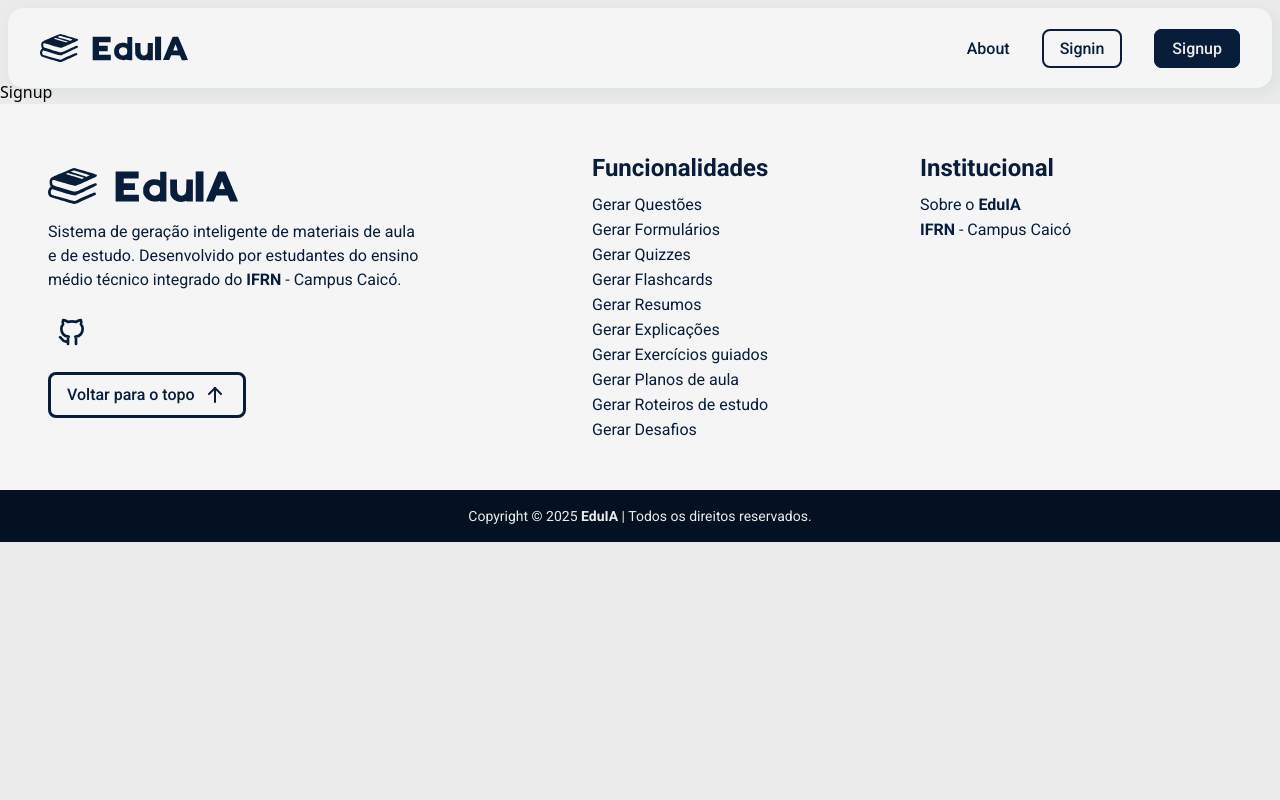
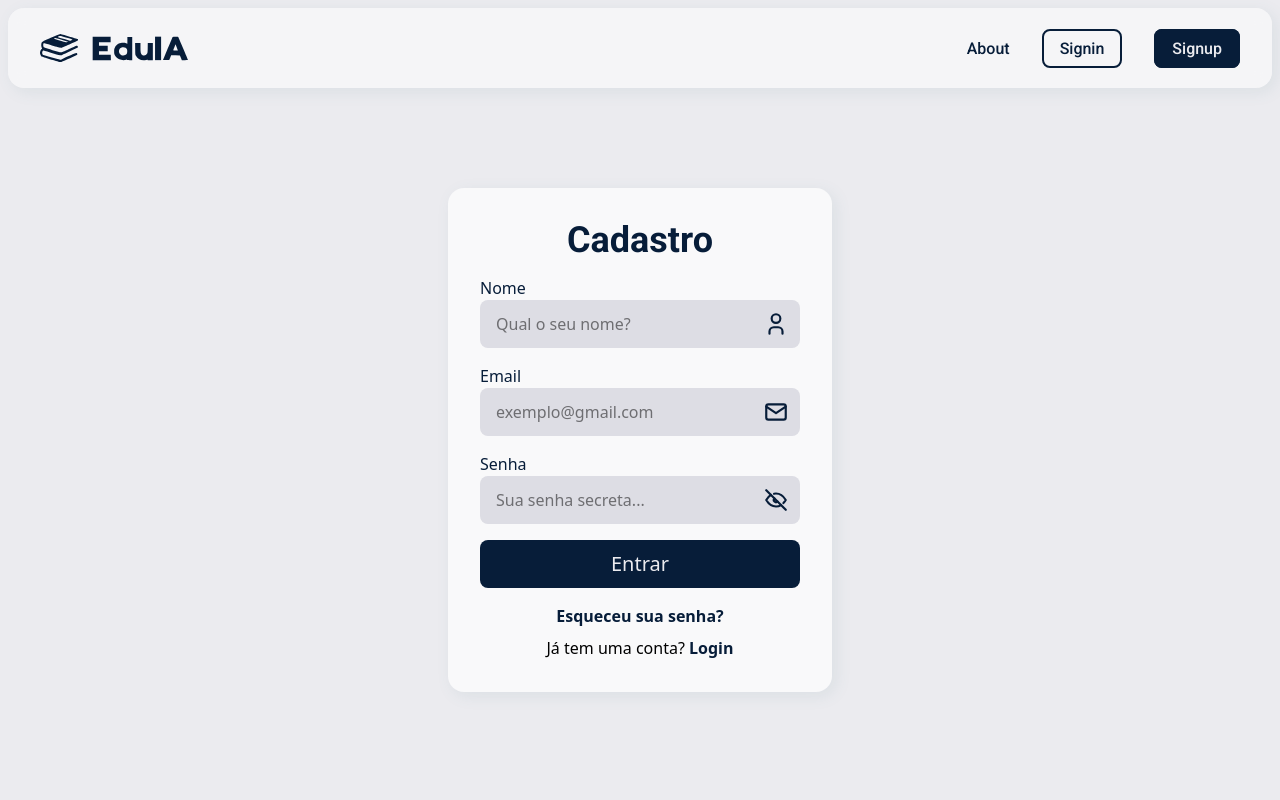
Before and after one commit to Davi-1903/EduIA, a React (Vite) app in the folder client/: page /signup in a window 1280 px wide. Shown: the top 800 px of the page. Built offline with nearby package versions, Linux system fonts and the light colour scheme.

Commit message:
Iniciar criação da página de cadastro

```diff
--- a/client/src/components/footer/index.jsx
+++ b/client/src/components/footer/index.jsx
@@ -23,7 +23,7 @@
                     <Link to='/'>
                         <img src={Logo} alt='Logo EduIA' className='my-4 h-6 sm:h-9' />
                     </Link>
-                    <p className='text-md/normal font-primary text-color1-normal text-balance'>
+                    <p className='text-md/normal font-primary text-color1-100 text-balance'>
                         Sistema de geração inteligente de materiais de aula e de estudo. Desenvolvido por estudantes do
                         ensino médio técnico integrado do <strong>IFRN</strong> - Campus Caicó.
                     </p>
@@ -33,13 +33,13 @@
                                 <IconBrandGithub
                                     size={32}
                                     strokeWidth={2}
-                                    className='stroke-color1-normal hover:bg-color3-dark box-content rounded-lg p-2'
+                                    className='stroke-color1-100 hover:bg-color3-50 box-content rounded-lg p-2'
                                 />
                             </Link>
                         </li>
                     </ul>
                     <button
-                        className='border-color1-normal hover:bg-color1-normal text-color1-normal hover:stroke-color3-normal stroke-color1-normal hover:text-color3-normal flex cursor-pointer gap-2 rounded-lg border-3 px-4 py-2 transition-all duration-100'
+                        className='border-color1-100 hover:bg-color1-100 text-color1-100 hover:stroke-color3-100 stroke-color1-100 hover:text-color3-100 flex cursor-pointer gap-2 rounded-lg border-3 px-4 py-2 transition-all duration-100'
                         onClick={() => window.scroll({ top: 0, behavior: 'smooth' })}
                     >
                         <span className='font-primary font-medium'>Voltar para o topo</span>
@@ -48,13 +48,13 @@
                 </article>
                 <div className='flex flex-col gap-4 md:flex-row lg:w-160'>
                     <article className='flex-1'>
-                        <h2 className='font-primary text-color1-normal mb-2 text-xl font-bold md:text-2xl'>
+                        <h2 className='font-primary text-color1-100 mb-2 text-xl font-bold md:text-2xl'>
                             Funcionalidades
                         </h2>
                         <ul>
                             {funcionalidades.map((material, idx) => (
                                 <li key={idx}>
-                                    <Link to='/about' className='font-primary text-color1-normal hover:underline'>
+                                    <Link to='/about' className='font-primary text-color1-100 hover:underline'>
                                         Gerar {material}
                                     </Link>
                                 </li>
@@ -62,12 +62,12 @@
                         </ul>
                     </article>
                     <article className='flex-1'>
-                        <h2 className='font-primary text-color1-normal mb-2 text-xl font-bold md:text-2xl'>
+                        <h2 className='font-primary text-color1-100 mb-2 text-xl font-bold md:text-2xl'>
                             Institucional
                         </h2>
                         <ul>
                             <li>
-                                <Link to='/about' className='font-primary text-color1-normal hover:underline'>
+                                <Link to='/about' className='font-primary text-color1-100 hover:underline'>
                                     Sobre o <strong>EduIA</strong>
                                 </Link>
                             </li>
@@ -75,7 +75,7 @@
                                 <Link
                                     to='https://portal.ifrn.edu.br/campus/caico/'
                                     target='_blank'
-                                    className='font-primary text-color1-normal hover:underline'
+                                    className='font-primary text-color1-100 hover:underline'
                                 >
                                     <strong>IFRN</strong> - Campus Caicó
                                 </Link>
@@ -84,7 +84,7 @@
                     </article>
                 </div>
             </div>
-            <p className='font-primary bg-color1-dark text-color3-normal p-4 text-center text-sm'>
+            <p className='font-primary bg-color1-50 text-color3-100 p-4 text-center text-sm'>
                 Copyright &copy; {new Date().getFullYear()} <strong>EduIA</strong> | Todos os direitos reservados.
             </p>
         </footer>
--- a/client/src/globals.css
+++ b/client/src/globals.css
@@ -8,7 +8,7 @@
 
     --base-color1: #071d39;
     --base-color2: #ff6700;
-    --base-color3: #ebebeb;
+    --base-color3: #ebebef;
     --base-color4: #c0c0c0;
     --base-color5: #50808e;
 
@@ -24,25 +24,35 @@
     --color-footer: hsl(from var(--base-color3) h s calc(l + 4));
 
     /* ============================== CORES ============================== */
-    --color-color1-bright: hsl(from var(--base-color1) h s calc(l + 5));
-    --color-color1-normal: var(--base-color1);
-    --color-color1-dark: hsl(from var(--base-color1) h s calc(l - 5));
+    --color-color1-25: hsl(from var(--base-color1) h s calc(l - 10));
+    --color-color1-50: hsl(from var(--base-color1) h s calc(l - 5));
+    --color-color1-100: var(--base-color1);
+    --color-color1-200: hsl(from var(--base-color1) h s calc(l + 5));
+    --color-color1-400: hsl(from var(--base-color1) h s calc(l + 10));
 
-    --color-color2-bright: hsl(from var(--base-color2) h s calc(l + 5));
-    --color-color2-normal: var(--base-color2);
-    --color-color2-dark: hsl(from var(--base-color2) h s calc(l - 5));
+    --color-color2-25: hsl(from var(--base-color2) h s calc(l - 10));
+    --color-color2-50: hsl(from var(--base-color2) h s calc(l - 5));
+    --color-color2-100: var(--base-color2);
+    --color-color2-200: hsl(from var(--base-color2) h s calc(l + 5));
+    --color-color2-400: hsl(from var(--base-color2) h s calc(l + 10));
 
-    --color-color3-bright: hsl(from var(--base-color3) h s calc(l + 5));
-    --color-color3-normal: var(--base-color3);
-    --color-color3-dark: hsl(from var(--base-color3) h s calc(l - 5));
+    --color-color3-25: hsl(from var(--base-color3) h s calc(l - 10));
+    --color-color3-50: hsl(from var(--base-color3) h s calc(l - 5));
+    --color-color3-100: var(--base-color3);
+    --color-color3-200: hsl(from var(--base-color3) h s calc(l + 5));
+    --color-color3-400: hsl(from var(--base-color3) h s calc(l + 10));
 
-    --color-color4-bright: hsl(from var(--base-color4) h s calc(l + 5));
-    --color-color4-normal: var(--base-color4);
-    --color-color4-dark: hsl(from var(--base-color4) h s calc(l - 5));
+    --color-color4-25: hsl(from var(--base-color4) h s calc(l - 10));
+    --color-color4-50: hsl(from var(--base-color4) h s calc(l - 5));
+    --color-color4-100: var(--base-color4);
+    --color-color4-200: hsl(from var(--base-color4) h s calc(l + 5));
+    --color-color4-400: hsl(from var(--base-color4) h s calc(l + 10));
 
-    --color-color5-bright: hsl(from var(--base-color5) h s calc(l + 5));
-    --color-color5-normal: var(--base-color5);
-    --color-color5-dark: hsl(from var(--base-color5) h s calc(l - 5));
+    --color-color5-25: hsl(from var(--base-color5) h s calc(l - 10));
+    --color-color5-50: hsl(from var(--base-color5) h s calc(l - 5));
+    --color-color5-100: var(--base-color5);
+    --color-color5-200: hsl(from var(--base-color5) h s calc(l + 5));
+    --color-color5-400: hsl(from var(--base-color5) h s calc(l + 10));
 
     /* ============================== FONTES ============================== */
     --font-primary: var(--font-primary);
--- a/client/src/layout.jsx
+++ b/client/src/layout.jsx
@@ -1,12 +1,10 @@
-import { Outlet } from 'react-router-dom';
-import Header from './components/header';
+import UnprotectedLayout from './pages/unprotected/layout';
 import Footer from './components/footer';
 
 export default function App() {
     return (
         <div className='wrapper'>
-            <Header />
-            <Outlet />
+            <UnprotectedLayout />
             <Footer />
         </div>
     );
--- a/client/src/main.jsx
+++ b/client/src/main.jsx
@@ -1,6 +1,10 @@
+import { lazy } from 'react';
 import { createRoot } from 'react-dom/client';
 import { createBrowserRouter, RouterProvider } from 'react-router-dom';
+
 import Layout from './layout';
+const SignUp = lazy(() => import('./pages/unprotected/signup'));
+
 import './globals.css';
 
 const router = createBrowserRouter([
@@ -10,7 +14,7 @@
         children: [
             { index: true, element: <h1>Home</h1> },
             { path: 'signin', element: <h1>Signin</h1> },
-            { path: 'signup', element: <h1>Signup</h1> },
+            { path: 'signup', element: <SignUp /> },
             { path: 'dash', element: <h1>Dashboard</h1> },
             { path: 'profile', element: <h1>Profile</h1> },
             { path: 'history', element: <h1>History</h1> },
--- /dev/null
+++ b/client/src/pages/unprotected/layout.jsx
@@ -0,0 +1,11 @@
+import { Outlet } from 'react-router-dom';
+import Header from '../../components/header';
+
+export default function UnprotectedLayout() {
+    return (
+        <>
+            <Header />
+            <Outlet />
+        </>
+    );
+}
--- /dev/null
+++ b/client/src/pages/unprotected/signup/index.jsx
@@ -0,0 +1,98 @@
+import { useState } from 'react';
+import { Link } from 'react-router-dom';
+import { IconEye, IconEyeOff, IconMail, IconUser } from '@tabler/icons-react';
+
+export default function SignUp() {
+    const [showPassword, setShowPassword] = useState(false);
+
+    function toggleShowPassword() {
+        setShowPassword(!showPassword);
+    }
+
+    return (
+        <main className='grid min-h-[calc(100vh-var(--height-header))] place-items-center'>
+            <form className='bg-color3-200 flex w-sm min-w-80 flex-col gap-4 rounded-2xl p-8 shadow-sm'>
+                <h2 className='font-primary text-color1-100 text-center text-4xl font-bold'>Cadastro</h2>
+                <div>
+                    <label htmlFor='nome' className='text-color1-100 block'>
+                        Nome
+                    </label>
+                    <div className='relative'>
+                        <input
+                            type='text'
+                            id='nome'
+                            className='bg-color3-50 min-h-12 w-full rounded-lg pr-12 pl-4 outline-0'
+                            placeholder='Qual o seu nome?'
+                            required
+                        />
+                        <label
+                            htmlFor='nome'
+                            className='hover:bg-color3-25 absolute top-[0.3rem] right-[0.3rem] grid aspect-square h-[2.4rem] cursor-pointer place-items-center rounded-sm'
+                        >
+                            <IconUser size={26} className='stroke-color1-100' />
+                        </label>
+                    </div>
+                </div>
+                <div>
+                    <label htmlFor='email' className='text-color1-100 block'>
+                        Email
+                    </label>
+                    <div className='relative'>
+                        <input
+                            type='email'
+                            id='email'
+                            className='bg-color3-50 min-h-12 w-full rounded-lg pr-12 pl-4 outline-0'
+                            placeholder='exemplo@gmail.com'
+                            required
+                        />
+                        <label
+                            htmlFor='email'
+                            className='hover:bg-color3-25 absolute top-[0.3rem] right-[0.3rem] grid aspect-square h-[2.4rem] cursor-pointer place-items-center rounded-sm'
+                        >
+                            <IconMail size={26} className='text-color1-100' />
+                        </label>
+                    </div>
+                </div>
+                <div>
+                    <label htmlFor='senha' className='text-color1-100 block'>
+                        Senha
+                    </label>
+                    <div className='relative'>
+                        <input
+                            type={showPassword ? 'text' : 'password'}
+                            id='senha'
+                            className='bg-color3-50 min-h-12 w-full rounded-lg pr-12 pl-4 outline-0'
+                            placeholder='Sua senha secreta...'
+                            required
+                        />
+                        <button
+                            type='button'
+                            className='hover:bg-color3-25 absolute top-[0.3rem] right-[0.3rem] grid aspect-square h-[2.4rem] cursor-pointer place-items-center rounded-sm'
+                            onClick={toggleShowPassword}
+                        >
+                            {showPassword ? (
+                                <IconEye size={26} className='stroke-color1-100' />
+                            ) : (
+                                <IconEyeOff size={26} className='stroke-color1-100' />
+                            )}
+                        </button>
+                    </div>
+                </div>
+                <button className='bg-color1-100 text-color3-100 min-h-12 cursor-pointer rounded-lg text-xl'>
+                    Entrar
+                </button>
+                <div>
+                    <Link className='text-color1-100 mb-2 block text-center font-bold hover:underline'>
+                        Esqueceu sua senha?
+                    </Link>
+                    <p className='text-center'>
+                        Já tem uma conta?{' '}
+                        <Link to='/signin' className='text-color1-100 font-bold hover:underline'>
+                            Login
+                        </Link>
+                    </p>
+                </div>
+            </form>
+        </main>
+    );
+}
```
Also changed, not shown: client/src/components/header/index.jsx (+16 -11 lines).
